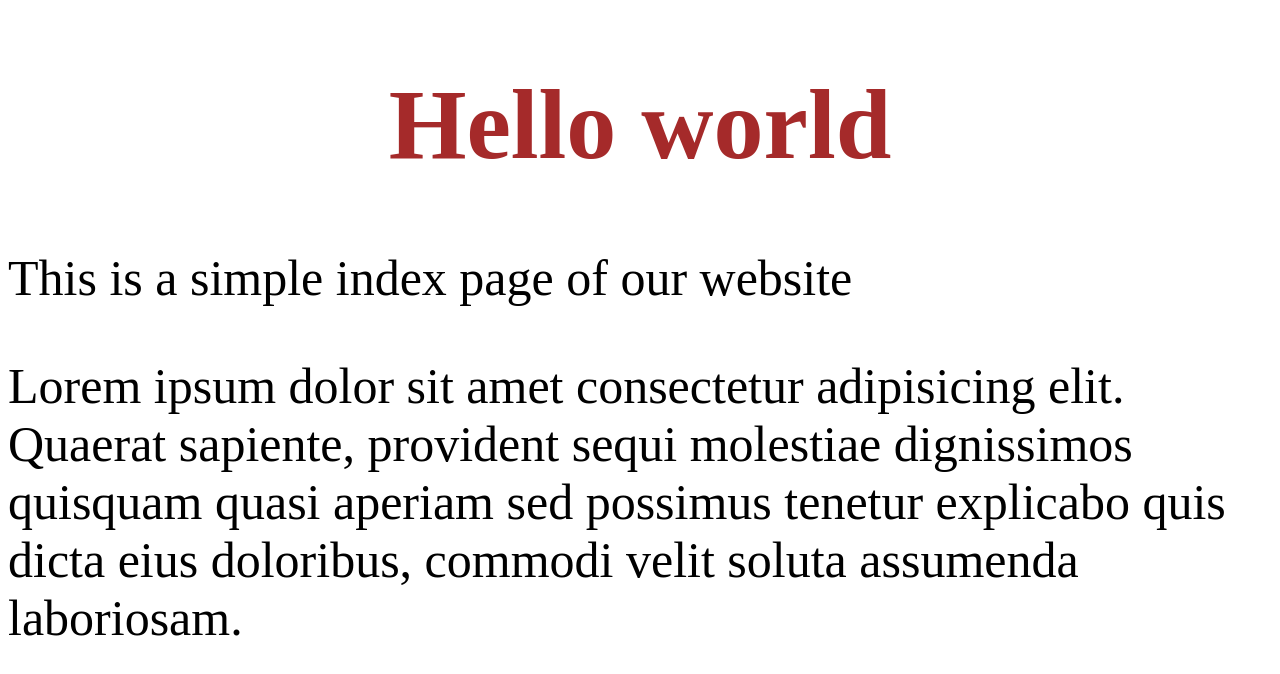
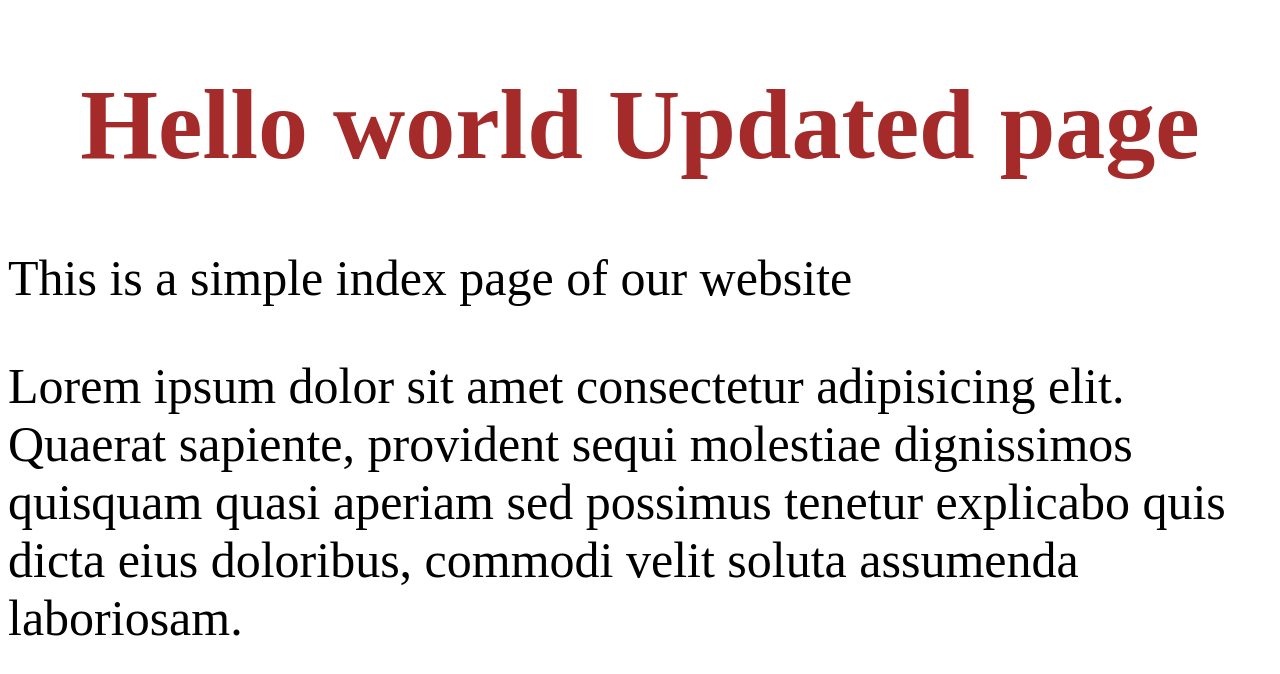
Before and after one commit to pulkit0007/DevOps-FIS, a plain HTML site: page index.html in a window 1280 px wide. Drawn offline with Linux system fonts and the light colour scheme.

Commit message:
Update index.html

```diff
--- a/index.html
+++ b/index.html
@@ -19,7 +19,7 @@
     </style>
 </head>
 <body>
-    <h1>Hello world </h1>
+    <h1>Hello world Updated page </h1>
     <p>This is a simple index page of our website</p>
     <p>Lorem ipsum dolor sit amet consectetur adipisicing elit. Quaerat sapiente, provident sequi molestiae dignissimos quisquam quasi aperiam sed possimus tenetur explicabo quis dicta eius doloribus, commodi velit soluta assumenda laboriosam.</p>
 
```
